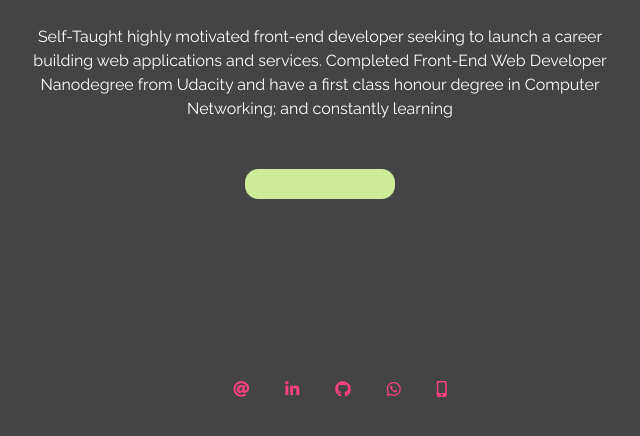
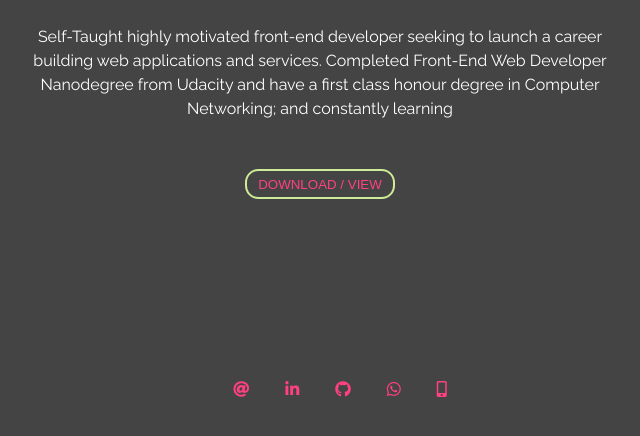
Before and after one commit to miraEbrahim/miraEbrahim.github.io, a website: page index.html in a window 1280 px wide. In both pictures the pointer is over the link "DOWNLOAD / VIEW". Shown: the part 318-754 px from the top of the page, without its empty margins (320-960 px from the left). Drawn offline with Linux system fonts and the light colour scheme.

Commit message:
Update style.css
sec button

```diff
--- a/css/style.css
+++ b/css/style.css
@@ -111,12 +111,12 @@ ul {
     color: #CEEC97;
 }
 
-.secondary-btn:hover {
-    background-color: #CEEC97;
-    color: #fff;
-}
 
 .secondary-btn a {
     text-decoration: none;
     color: #CEEC97;
 }
+
+.secondary-btn a:hover {
+    color: #FF4081;
+}
```
